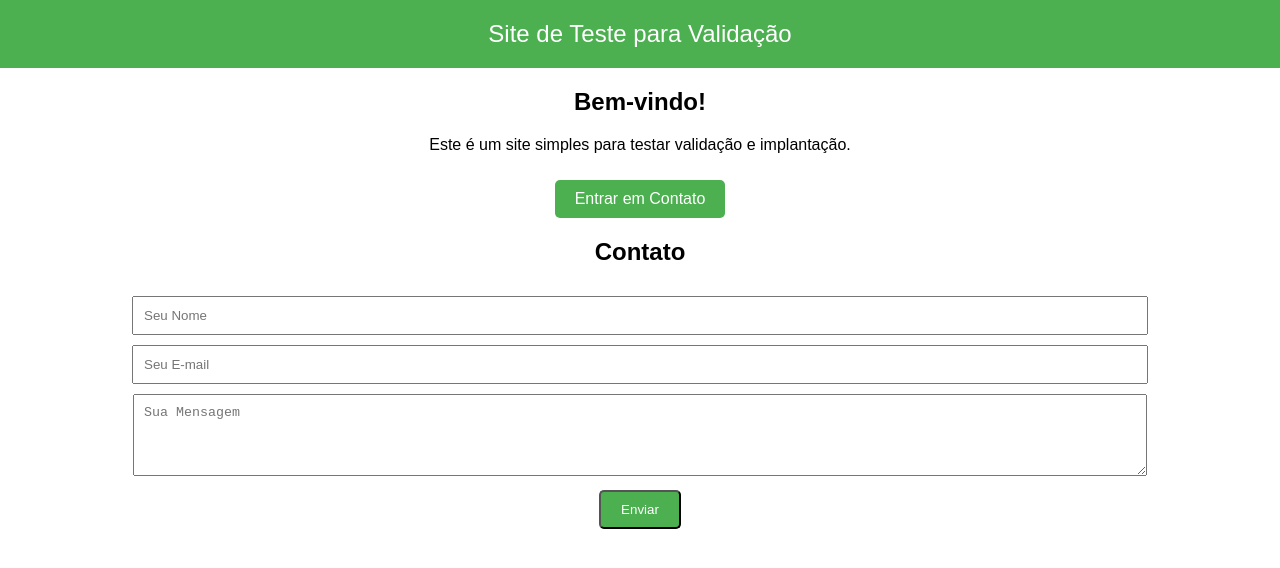
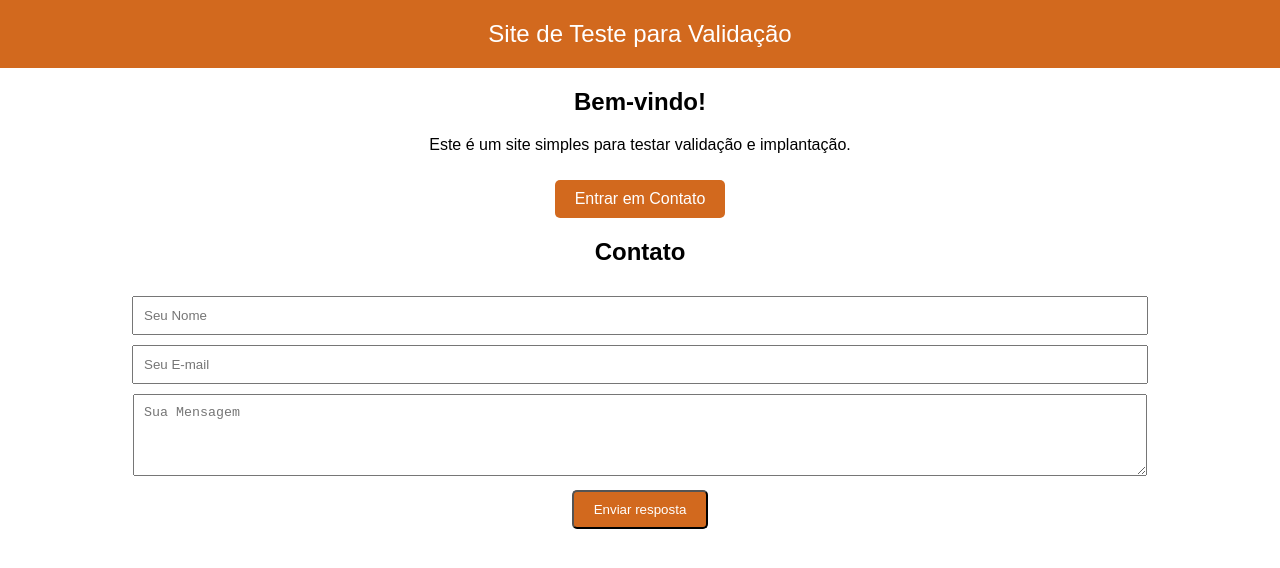
Before and after one commit to Dev-Amaral/Implementacao-de-sistemas-teste-01, a plain HTML site: page index.html in a window 1280 px wide. Drawn offline with Linux system fonts and the light colour scheme.

Commit message:
trocando cores

```diff
--- a/index.html
+++ b/index.html
@@ -12,7 +12,7 @@
             text-align: center;
         }
         header {
-            background-color: #4CAF50;
+            background-color: chocolate;
             color: white;
             padding: 20px;
             font-size: 24px;
@@ -24,7 +24,7 @@
             display: inline-block;
             padding: 10px 20px;
             margin-top: 10px;
-            background-color: #4CAF50;
+            background-color: chocolate;
             color: white;
             text-decoration: none;
             border-radius: 5px;
@@ -46,7 +46,7 @@
     <section>
         <h2>Bem-vindo!</h2>
         <p>Este é um site simples para testar validação e implantação.</p>
-        <a href="#contato" class="button">Entrar em Contato</a>
+        <a href="https://br.linkedin.com/in/diego-coimbra-09a5361a0" class="button">Entrar em Contato</a>
     </section>
     <section id="contato">
         <h2>Contato</h2>
@@ -54,7 +54,7 @@
             <input type="text" placeholder="Seu Nome" required><br>
             <input type="email" placeholder="Seu E-mail" required><br>
             <textarea placeholder="Sua Mensagem" rows="4" required></textarea><br>
-            <button type="submit" class="button">Enviar</button>
+            <button type="submit" class="button">Enviar resposta</button>
         </form>
     </section>
 </body>
```
